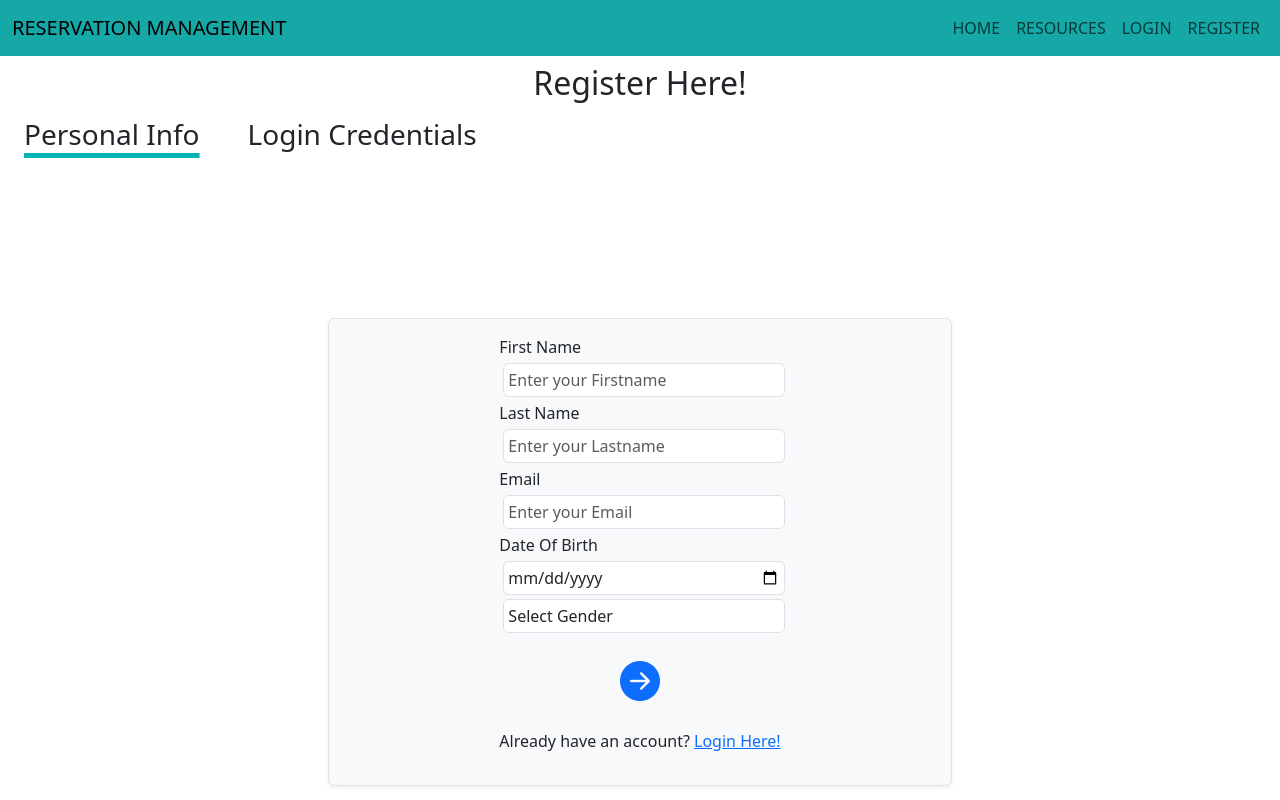
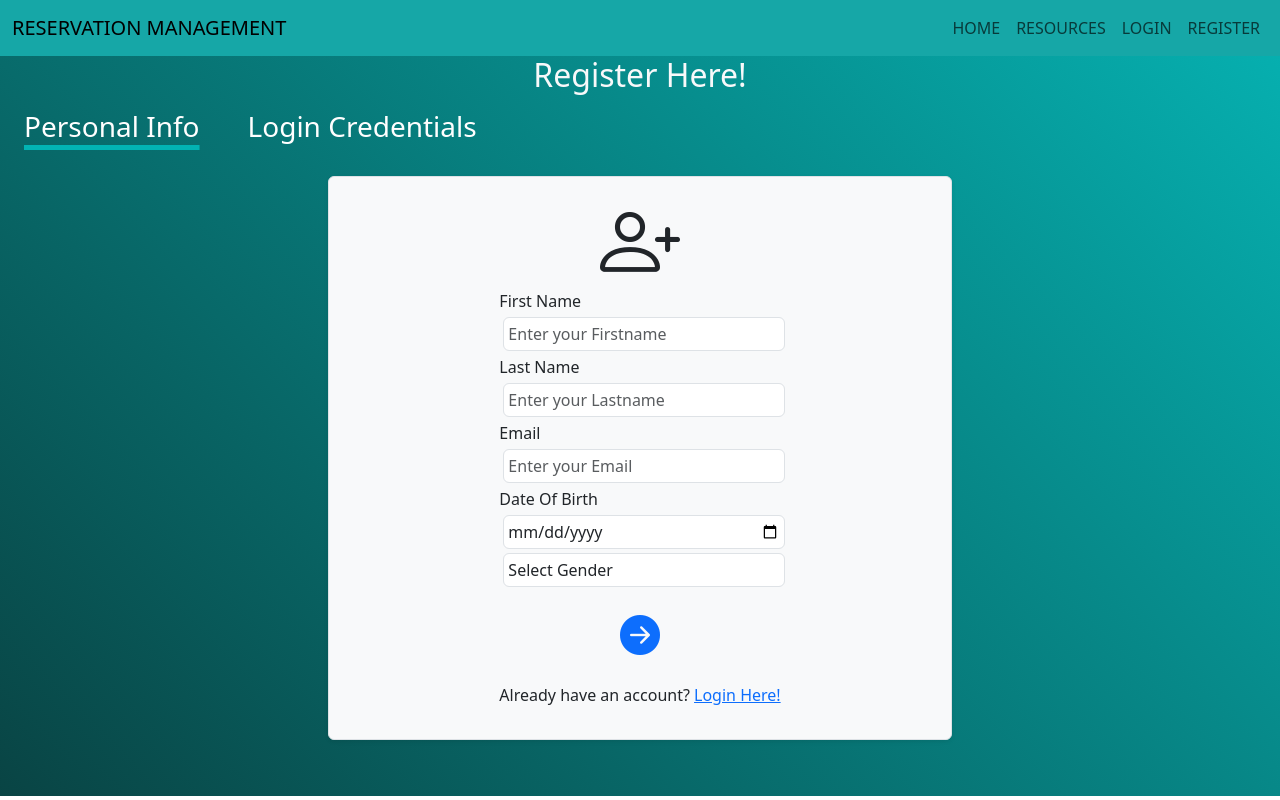
Before and after one commit to Namrata1122/Reservation-Management-Frontend, an Angular app: page /registration in a window 1280 px wide. Shown: the top 800 px of the page. Built offline with nearby package versions, Linux system fonts and the light colour scheme.

Commit message:
Login, Registration frontend

```diff
--- a/src/app/app.component.scss
+++ b/src/app/app.component.scss
@@ -0,0 +1,4 @@
+*{
+    margin: 0;
+    padding:0;
+}
--- a/src/app/components/footer/footer.component.html
+++ b/src/app/components/footer/footer.component.html
@@ -1,4 +1,4 @@
-<div class="footer-container bg-dark">
+<div class="footer-container bg-dark m-0">
     <div class="text-light">
         <h6>Reservation Management Information</h6>
         <div class="links-box">
--- a/src/app/components/header/header.component.html
+++ b/src/app/components/header/header.component.html
@@ -1,4 +1,4 @@
-<nav class="navbar navbar-expand-lg custom-navbar-bg">
+<nav class="navbar navbar-expand-lg custom-navbar-bg m-0">
 <div class="container-fluid">
     <div class="me-auto">
         <a class="navbar-brand" routerLink="/">RESERVATION MANAGEMENT</a>
--- a/src/app/components/login/login.component.html
+++ b/src/app/components/login/login.component.html
@@ -1,5 +1,8 @@
-<div class="d-flex justify-content-center align-items-center vh-100">
-<div class="login-container border shadow-sm m-2 rounded p-3 w-50">
+<div class="login-container d-flex flex-column justify-content-center align-items-center vh-100">
+<div class="border shadow-sm m-2 rounded p-3 w-50 bg-body-tertiary">
+    <div class="login-icon d-flex justify-content-center display-1">
+        <i class="bi bi-person"></i>
+    </div>
     <h2 class="d-flex justify-content-center m-2">Login Here!</h2>
     <div class="auth-form">
         <form #loginForm="ngForm" (ngSubmit)="OnFormSubmitted(loginForm)">
@@ -34,4 +37,7 @@
         </form>
     </div>
 </div>
+<div class="m-4 p-4 text-light">
+    <p>@Nimmi</p>
 </div>
+</div>
--- a/src/app/components/login/login.component.scss
+++ b/src/app/components/login/login.component.scss
@@ -0,0 +1,3 @@
+.login-container{
+    background: linear-gradient(45deg, rgb(9, 68, 68), rgb(6, 175, 175));
+}
--- a/src/app/components/registration/registration.component.html
+++ b/src/app/components/registration/registration.component.html
@@ -1,15 +1,15 @@
-<div class="registraion-form-main-container">
+<div class="registraion-form-main-container m-0">
     <form>
-        <h2 class="d-flex justify-content-center m-2">Register Here!</h2>
+        <h2 class="d-flex justify-content-center text-light">Register Here!</h2>
         <label class="mx-3 p-2" for="personalInfo"
         [ngClass]="{'active-label':currentStep===1,'inactive-label':currentStep!==1}"
         (click)="GoToStep(1)">
-            <h3>Personal Info</h3>
+            <h3 class="text-white">Personal Info</h3>
         </label>
         <label class="mx-3 p-2" for="password"
         [ngClass]="{'active-label':currentStep===2,'inactive-label':currentStep!==2}"
         (click)="GoToStep(2)">
-            <h3>Login Credentials</h3>
+            <h3 class="text-white">Login Credentials</h3>
         </label>
         <div *ngIf="currentStep === 1">
             <app-step-one
--- a/src/app/components/registration/registration.component.scss
+++ b/src/app/components/registration/registration.component.scss
@@ -8,3 +8,7 @@
 .inactive-label{
     text-decoration: none;
 }
+
+.registraion-form-main-container{
+    background: linear-gradient(45deg,rgb(9, 68, 68),rgb(6, 175, 175));
+}
--- a/src/app/components/registration/step-one/step-one.component.html
+++ b/src/app/components/registration/step-one/step-one.component.html
@@ -1,6 +1,9 @@
-<div class="registraion-form-step-one-container d-flex justify-content-center align-items-center m-2 p-2 vh-100">
+<div class="registraion-form-step-one-container d-flex justify-content-center align-items-center m-2 p-2 vh-90">
 <div class="border shadow-sm p-3 mb-5 bg-body-tertiary rounded w-50 d-flex justify-content-center ">
     <form>
+        <div class="register-icon display-1 d-flex justify-content-center">
+            <i class="bi bi-person-plus"></i>
+        </div>
         <div class="input-box">
             <label for="fname">First Name</label>
             <input class="form-control m-1 p-1" type="text" placeholder="Enter your Firstname"
--- a/src/app/components/registration/step-two/step-two.component.html
+++ b/src/app/components/registration/step-two/step-two.component.html
@@ -1,6 +1,9 @@
-<div class="registraion-form-step-one-container d-flex justify-content-center align-items-center m-2 p-2 vh-100">
+<div class="registraion-form-step-one-container d-flex justify-content-center align-items-center m-2 p-2 vh-90">
 <div class="border shadow-sm p-3 mb-5 bg-body-tertiary rounded w-50 d-flex justify-content-center">
     <form #stepTwoForm="ngForm">
+        <div class="register-icon display-1 d-flex justify-content-center">
+            <i class="bi bi-person-plus"></i>
+        </div>
         <div class="input-box">
             <label for="uname">*Username</label>
             <input class="form-control" type="text" placeholder="Username" id="uname" minlength="8" name="username" [(ngModel)]="model.username" required #uname="ngModel">
```
